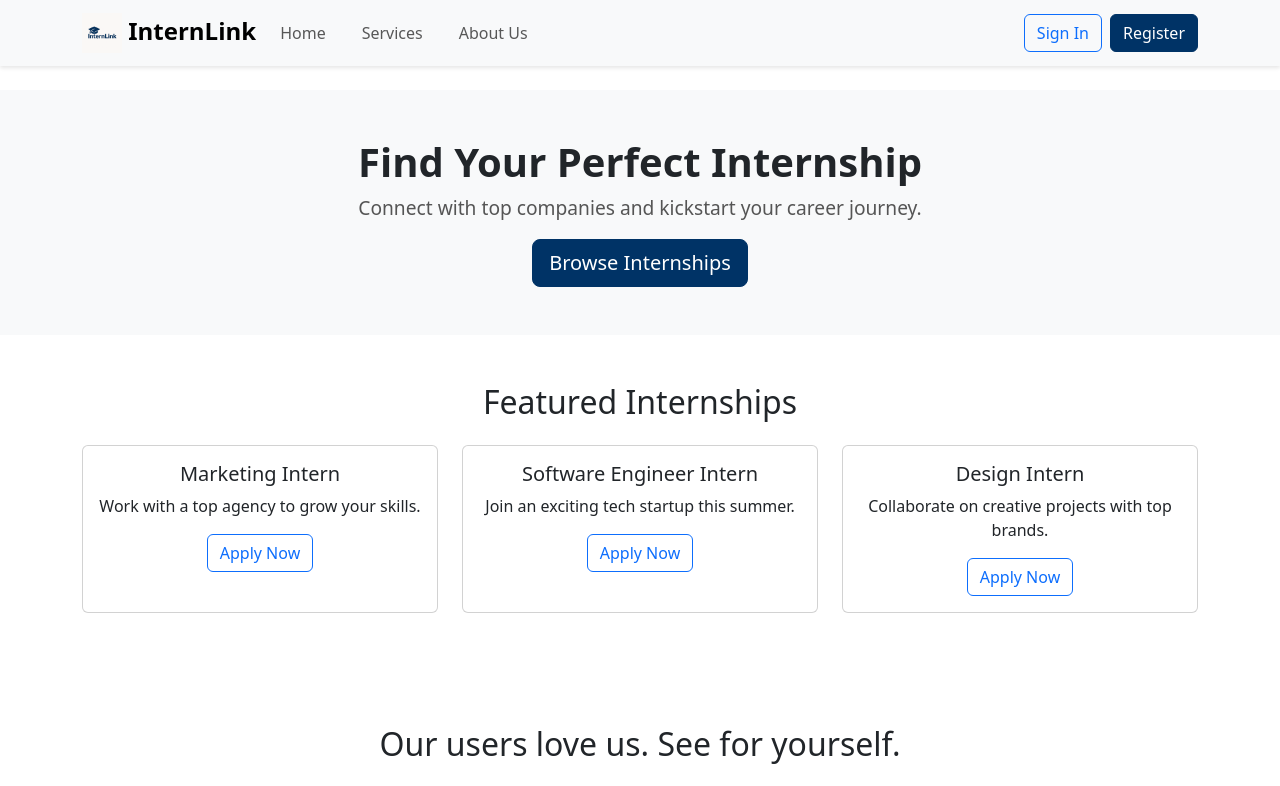
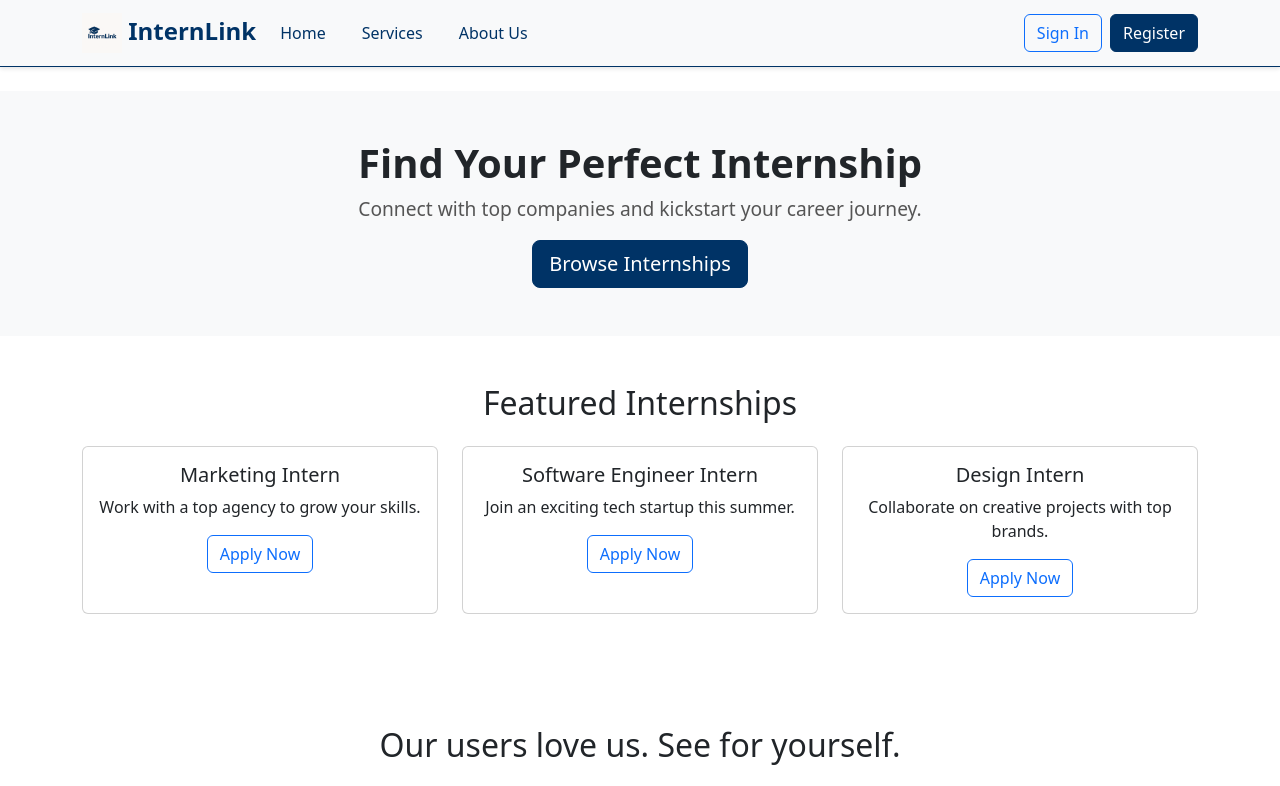
Before and after one commit to Omar-AbuShaheen/internlink, a React (Create React App) app: page / in a window 1280 px wide. Shown: the top 786 px of the page. Built offline with nearby package versions, Linux system fonts and the light colour scheme.

Commit message:
Style NavBar with custom Bootstrap primary theme

```diff
--- a/src/components/NavBar.js
+++ b/src/components/NavBar.js
@@ -6,7 +6,7 @@ import '../styles/NavBar.css';
 
 function NavigationBar() {
   return (
-    <Navbar bg="light" expand="lg" className="mb-4">
+    <Navbar bg="light" expand="lg" className="mb-4 border-bottom border-primary">
       <Container>
         <Navbar.Brand as={Link} to="/">
           <img
@@ -16,14 +16,20 @@ function NavigationBar() {
             className="d-inline-block align-top"
             alt="InternLink logo"
           />{' '}
-          InternLink
+          <span className="text-primary fw-bold">InternLink</span>
         </Navbar.Brand>
         <Navbar.Toggle aria-controls="navbar-nav" />
         <Navbar.Collapse id="navbar-nav">
           <Nav className="me-auto">
-            <Nav.Link as={Link} to="/">Home</Nav.Link>
-            <Nav.Link as={Link} to="/services">Services</Nav.Link>
-            <Nav.Link as={Link} to="/about">About Us</Nav.Link>
+            <Nav.Link as={Link} to="/" className="text-primary">
+              Home
+            </Nav.Link>
+            <Nav.Link as={Link} to="/services" className="text-primary">
+              Services
+            </Nav.Link>
+            <Nav.Link as={Link} to="/about" className="text-primary">
+              About Us
+            </Nav.Link>
           </Nav>
           <Nav>
             <Button as={Link} to="/login" variant="outline-primary" className="me-2">
```
